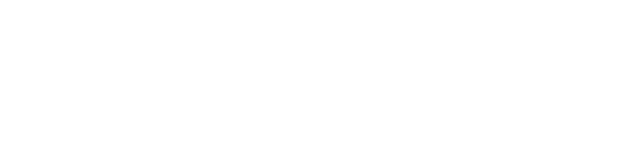
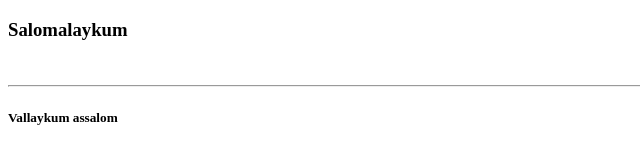
Before and after one commit to Dilshodbek1/PROSTA, a plain HTML site: page index.html in a window 1280 px wide. Shown: the whole page, without its empty margins (0-640 px from the left). Drawn offline with Linux system fonts and the light colour scheme.

Commit message:
firsdt dsad

```diff
--- a/index.html
+++ b/index.html
@@ -8,5 +8,10 @@
 </head>
 <body>
 
+
+    <h3>Salomalaykum</h3>
+    <br>
+    <hr>
+    <h5>Vallaykum assalom</h5>
 </body>
 </html>
```
